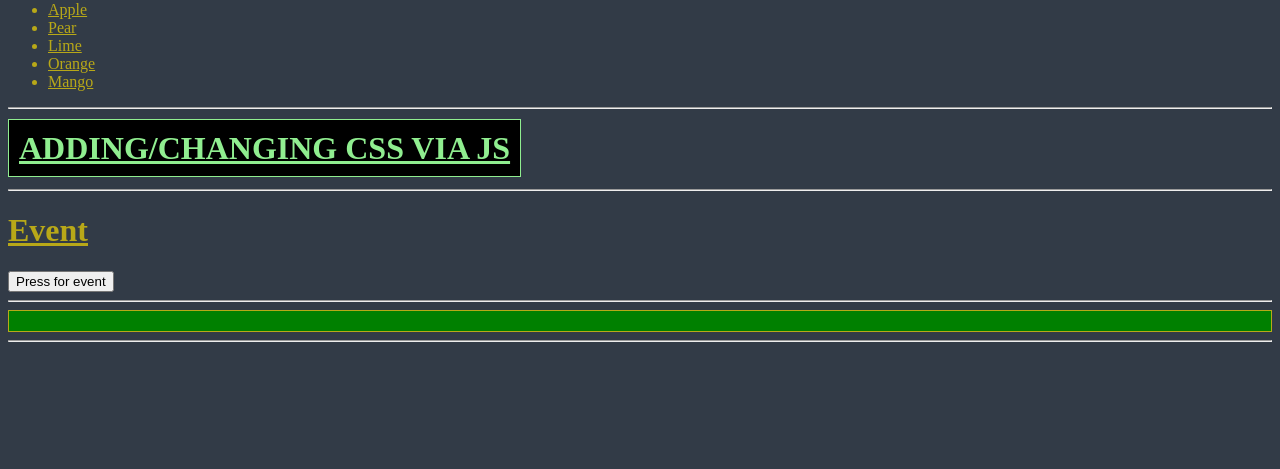
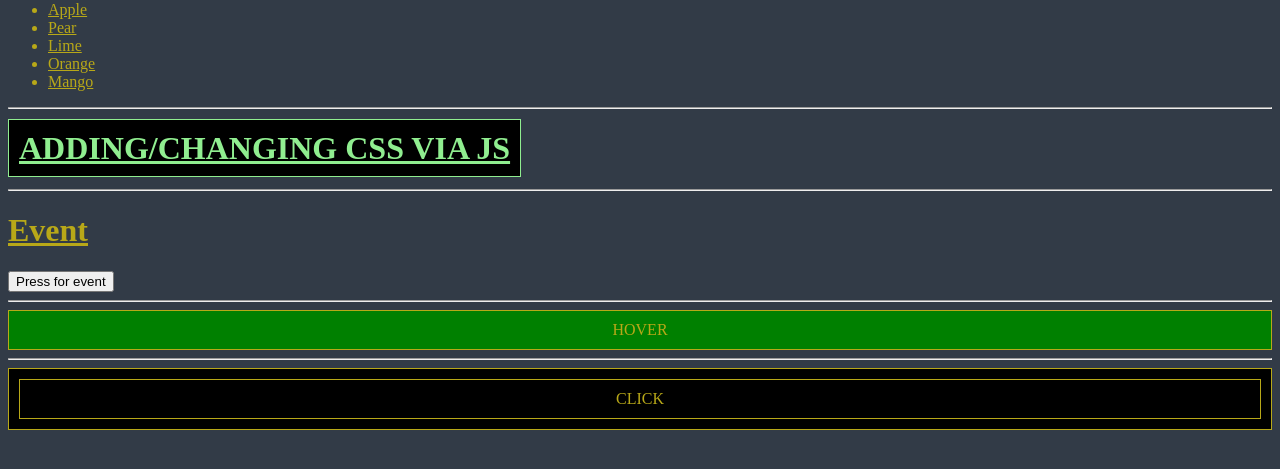
Before and after one commit to Kye-Working/JS-Cheat-sheet-P2, a plain HTML site: page index.html in a window 1280 px wide. Shown: the part 161-630 px from the top of the page. Drawn offline with Linux system fonts and the light colour scheme.

Commit message:
.addEventListener (JS & HTML)
- Added .addEventListener

```diff
--- a/index.html
+++ b/index.html
@@ -21,8 +21,11 @@
     <h1><u>Event</u></h1>
     <button id="eventButton">Press for event</button>
     <hr />
-    <div id="colorBox"></div>
+    <div id="colorBox1">HOVER</div>
     <hr />
+    <div id="outerBox">
+      <div id="innerBox">CLICK</div>
+    </div>
     <script type="module" src="index.js"></script>
   </body>
 </html>
--- a/index.js
+++ b/index.js
@@ -134,20 +134,43 @@ function doEvent() {
 /*onload*/
 buttonElement.onload = alert("Body loaded");
 
-const colorbox = document.getElementById("colorBox");
-colorbox.style.backgroundColor = "green";
-colorbox.style.border = "1px solid";
-colorbox.style.textAlign = "center";
-colorbox.style.padding = "10px";
+const colorboxA = document.getElementById("colorBox1");
+colorboxA.style.backgroundColor = "green";
+colorboxA.style.border = "1px solid";
+colorboxA.style.textAlign = "center";
+colorboxA.style.padding = "10px";
 
 /*onmouseover*/
-colorbox.onmouseover = colorChangerHover;
-function colorChangerHover() {
-  colorbox.style.backgroundColor = "red";
+colorboxA.onmouseover = colorChangerHoverA;
+function colorChangerHoverA() {
+  colorboxA.style.backgroundColor = "red";
 }
 
 /*onmouseout*/
-colorbox.onmouseout = colorChangeDefault;
-function colorChangeDefault() {
-  colorbox.style.backgroundColor = "green";
+colorboxA.onmouseout = colorChangeDefaultA;
+function colorChangeDefaultA() {
+  /*this. can be used for the event being selected*/
+  this.style.backgroundColor = "green";
 }
+
+/*.addEventListener(event, function, useCapture)*/
+/*used to add many event handlers to one element*/
+const outerBox = document.getElementById("outerBox");
+outerBox.style.backgroundColor = "black";
+outerBox.style.border = "1px solid";
+outerBox.style.textAlign = "center";
+outerBox.style.padding = "10px";
+
+const innerBox = document.getElementById("innerBox");
+innerBox.style.backgroundColor = "black";
+innerBox.style.border = "1px solid";
+innerBox.style.textAlign = "center";
+innerBox.style.padding = "10px";
+
+/*adding true to the end will give that event preference*/
+outerBox.addEventListener("click", changeColor, true);
+innerBox.addEventListener("click", changeColor);
+
+function changeColor() {
+  this.style.backgroundColor = "white";
+}
```
